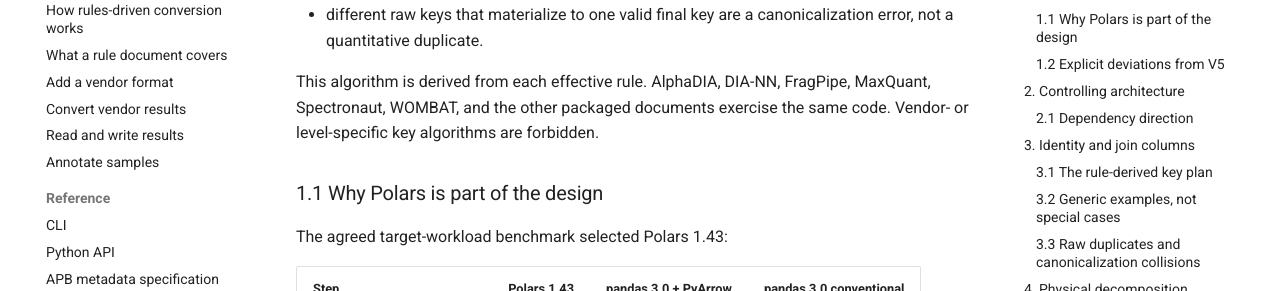
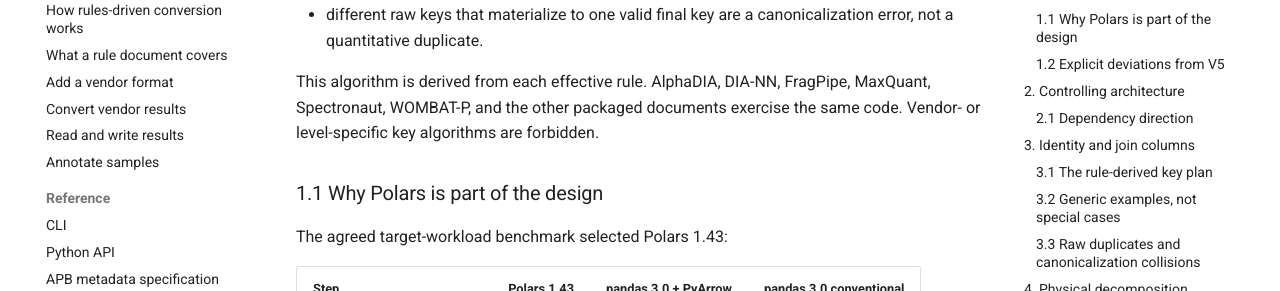
Before and after one commit to anndata-omics-bridge/apb2, an MkDocs documentation site: the page built from docs/architecture_converter.md, in a window 1280 px wide and 900 px high, scrolled down 3289 px. Shown: the part 188-479 px from the top of the window. Built offline with MkDocs 1.6.1 and Material for MkDocs 9.7.7, drawn with Linux system fonts in a browser that asks for light colours; comment, search, counter and statistics services are not loaded; some of the changed text lies outside the part shown.

```diff
--- a/docs/architecture_converter.md
+++ b/docs/architecture_converter.md
@@ -92,7 +92,7 @@ The identity model uses explicit columns rather than temporary integer IDs:
   quantitative duplicate.
 
 This algorithm is derived from each effective rule. AlphaDIA, DIA-NN, FragPipe, MaxQuant,
-Spectronaut, WOMBAT, and the other packaged documents exercise the same code. Vendor- or
+Spectronaut, WOMBAT-P, and the other packaged documents exercise the same code. Vendor- or
 level-specific key algorithms are forbidden.
 
 ### 1.1 Why Polars is part of the design
@@ -2619,7 +2619,7 @@ Every effective level must compile both axis plans. Tests assert:
 - no result depends on a vendor-name or level-name branch.
 
 Representative fixtures include AlphaDIA ion, DIA-NN protein, DIA-NN fragment, Spectronaut
-fragment, WOMBAT or Sage peptidoform, an injective `coalesce`, and a colliding `coalesce`.
+fragment, WOMBAT-P or Sage peptidoform, an injective `coalesce`, and a colliding `coalesce`.
 
 #### G.4 Decomposition and duplicate tests
 
```
Also changed, not shown: docs/rule-based.md (+1 -1 lines), 4 other files.
